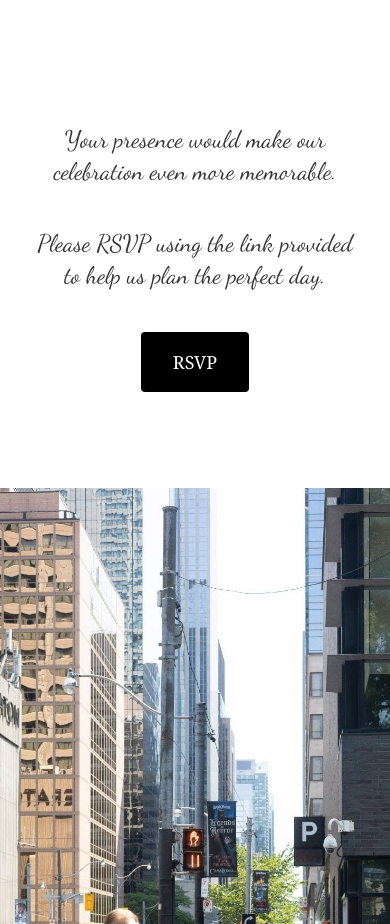
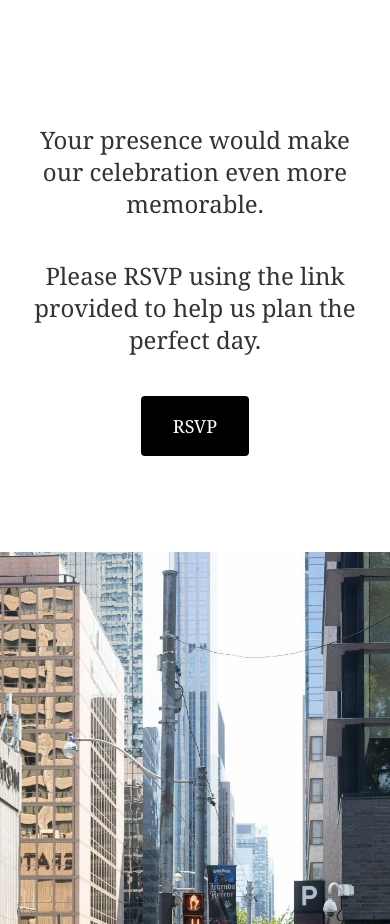
Before and after one commit to Denomz144/Jessica-Francois-Wedding, a React (Vite) app in the folder wedding-website/: page / in a window 390 px wide. Shown: the part 2840-3764 px from the top of the page. Built offline with nearby package versions, Linux system fonts and the light colour scheme.

Commit message:
change some font

```diff
--- a/wedding-website/src/components/HeroSection.tsx
+++ b/wedding-website/src/components/HeroSection.tsx
@@ -77,7 +77,7 @@ const HeroSection: React.FC = () => {
             January 25, 2025
           </p>
           <p className="text-sm lg:text-1xl mt-2 lg:mt-4 mb-12 lg:mb-8">San Salvador, El Salvador</p>
-          <p className="font-dancing text-2xl lg:text-2xl mt-2 lg:mt-4 mb-4 lg:mb-8">Save the date!</p>
+          <p className="font-dancing text-2xl lg:text-4xl mt-2 lg:mt-4 mb-4 lg:mb-8">Save the date!</p>
         </div>
     </div>
   );
--- a/wedding-website/src/components/RSVPButtonSection.tsx
+++ b/wedding-website/src/components/RSVPButtonSection.tsx
@@ -43,10 +43,10 @@ const RSVPButtonSection: React.FC = () => {
       {/* Esta sección se mostrará solo en pantallas pequeñas (sm:) */}
       <div className="flex items-center justify-center w-full h-full px-8 md:px-0">
         <div className="max-w-md mx-auto text-center">
-          <p className="font-dancing text-2xl md:text-3xl mb-10">
+          <p className="font-serif text-2xl md:text-3xl mb-10">
             Your presence would make our celebration even more memorable.
           </p>
-          <p className="font-dancing text-2xl md:text-3xl mb-10">
+          <p className="font-serif text-2xl md:text-3xl mb-10">
             Please RSVP using the link provided to help us plan the perfect day.
           </p>
           <button
```
